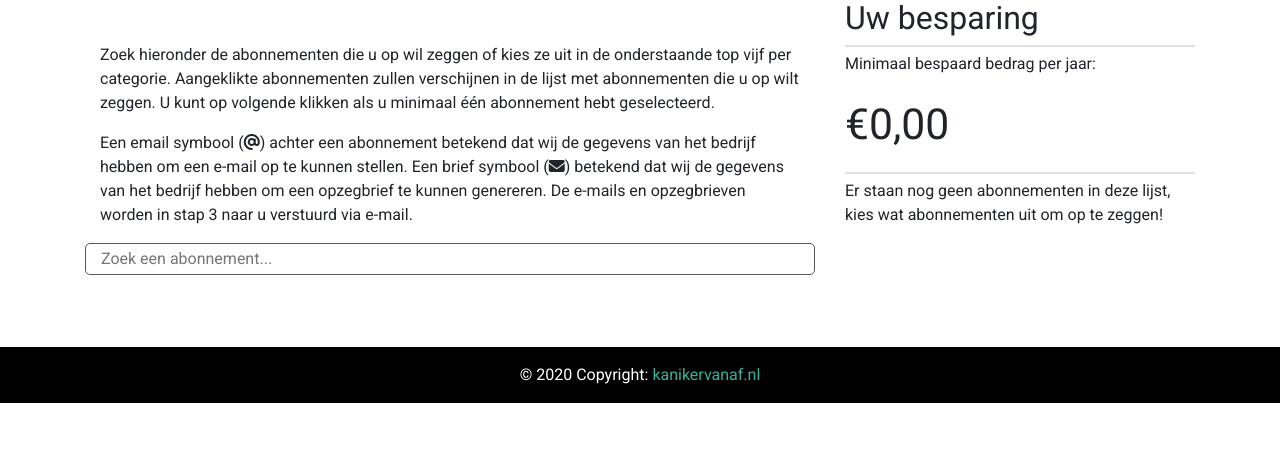
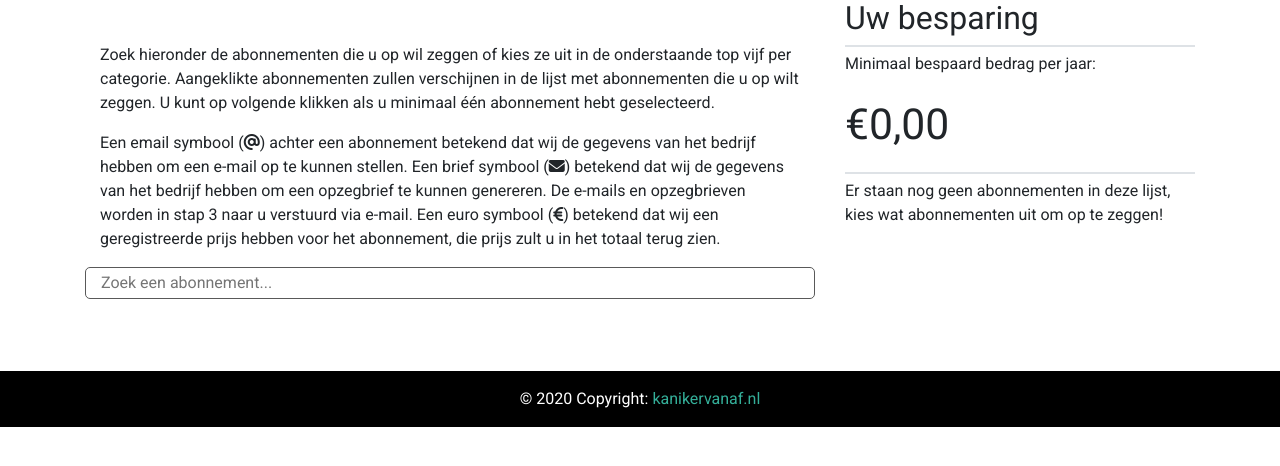
Before and after one commit to KiOui/kanikervanaf, a Django app: page /subscriptions/ in a window 1280 px wide. Shown: the part 163-629 px from the top of the page. Run offline with Django 3.2, Linux system fonts and the light colour scheme; data that the repository does not hold is empty; some libraries are stand-ins or nearby versions.

Commit message:
Added explanation of euro symbol to pages

```diff
--- a/website/subscriptions/templates/subscription_category.html
+++ b/website/subscriptions/templates/subscription_category.html
@@ -16,7 +16,8 @@
             van het bedrijf hebben om een e-mail op te kunnen stellen. Een brief symbool
             (<i class="fas fa-envelope"></i>) betekend dat wij de gegevens van het bedrijf hebben om een
             opzegbrief te kunnen genereren. De e-mails en opzegbrieven worden in stap 3 naar u verstuurd
-            via e-mail.
+            via e-mail. Een euro symbool (<i class="fas fa-euro-sign"></i>) betekend dat wij een geregistreerde prijs
+            hebben voor het abonnement, die prijs zult u in het totaal terug zien.
         </p>
     </div>
     <div>
--- a/website/subscriptions/templates/subscription_category_page.html
+++ b/website/subscriptions/templates/subscription_category_page.html
@@ -16,7 +16,8 @@
             van het bedrijf hebben om een e-mail op te kunnen stellen. Een brief symbool
             (<i class="fas fa-envelope"></i>) betekend dat wij de gegevens van het bedrijf hebben om een
             opzegbrief te kunnen genereren. De e-mails en opzegbrieven worden in stap 3 naar u verstuurd
-            via e-mail.
+            via e-mail. Een euro symbool (<i class="fas fa--sign"></i>) betekend dat wij een geregistreerde prijs
+            hebben voor het abonnement, die prijs zult u in het totaal terug zien.
         </p>
     </div>
     <div>
--- a/website/subscriptions/templates/subscription_select.html
+++ b/website/subscriptions/templates/subscription_select.html
@@ -16,7 +16,8 @@
             van het bedrijf hebben om een e-mail op te kunnen stellen. Een brief symbool
             (<i class="fas fa-envelope"></i>) betekend dat wij de gegevens van het bedrijf hebben om een
             opzegbrief te kunnen genereren. De e-mails en opzegbrieven worden in stap 3 naar u verstuurd
-            via e-mail.
+            via e-mail. Een euro symbool (<i class="fas fa-euro-sign"></i>) betekend dat wij een geregistreerde prijs
+            hebben voor het abonnement, die prijs zult u in het totaal terug zien.
         </p>
     </div>
     <div>
```
